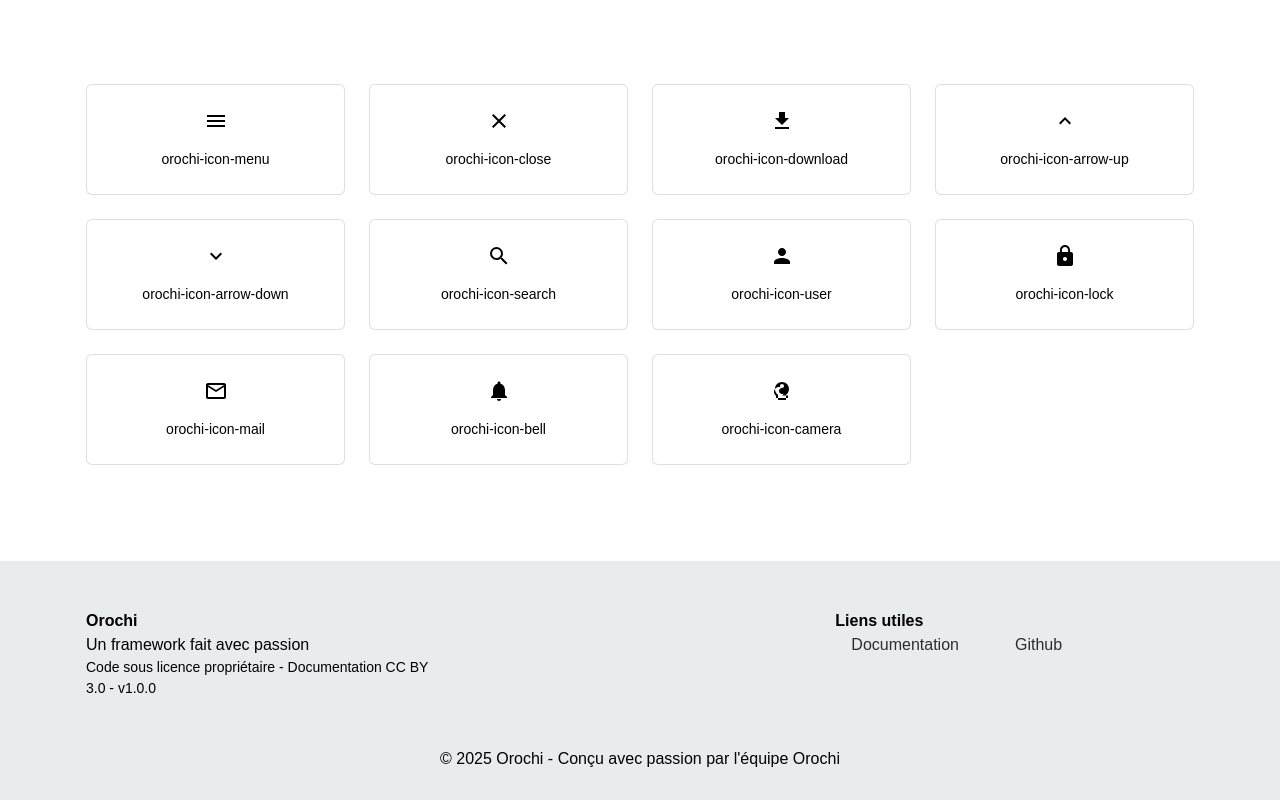
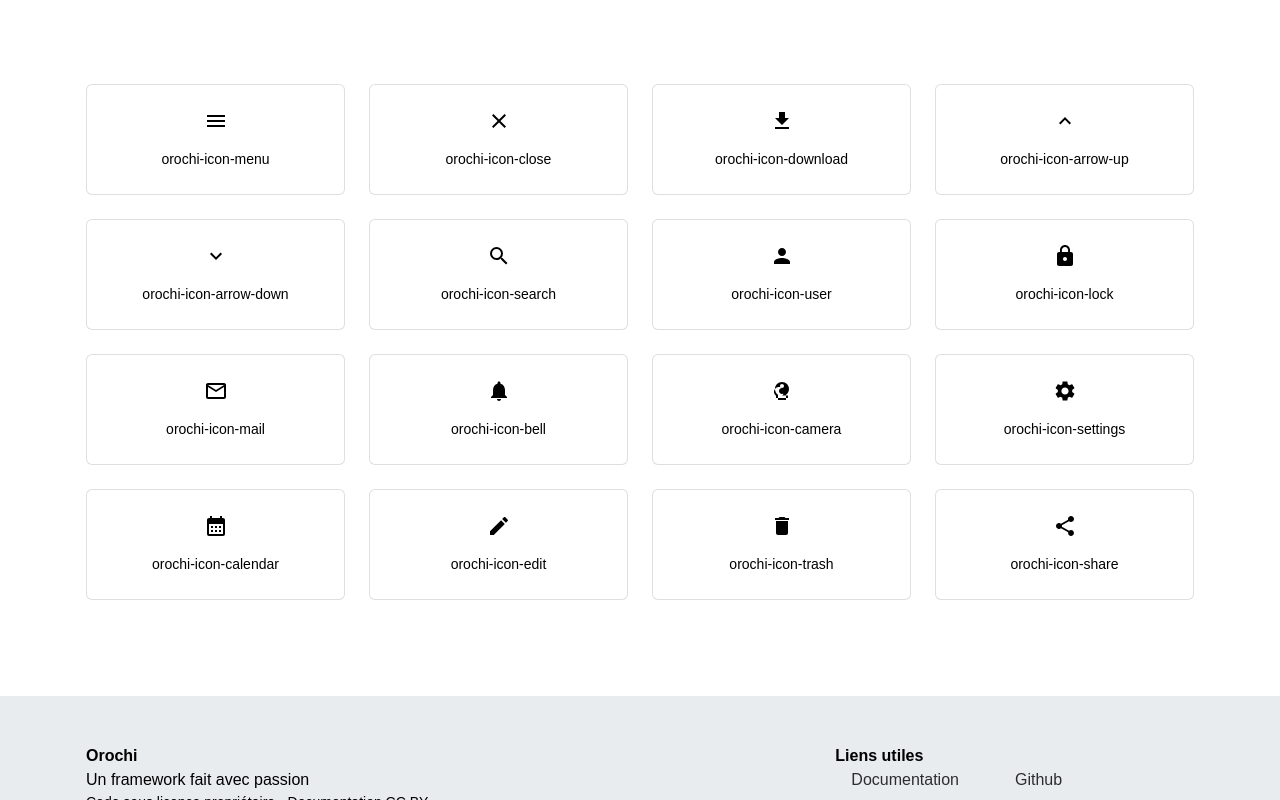
Before and after one commit to Orochichrys/orochi-framework, a plain HTML site: page icons.html in a window 1280 px wide. Shown: the part 400-1200 px from the top of the page. Drawn offline with Linux system fonts and the light colour scheme.

Commit message:
update icons.html

```diff
--- a/icons.html
+++ b/icons.html
@@ -2,6 +2,7 @@
 <html lang="fr">
 <head>
   <meta charset="UTF-8">
+  <meta name="viewport" content="width=device-width, initial-scale=1">
   <title>Icônes Orochi</title>
   <link rel="stylesheet" href="orochi-test.css">
   <link rel="stylesheet" href="orochi-icons.css">
@@ -149,6 +150,55 @@
     </div>
   </div>
 
+
+  <div class="orochi-col-12 orochi-col-xs-4 orochi-col-sm-4 orochi-col-md-4 orochi-col-lg-3">
+    <div class="orochi-card orochi-p-4 orochi-text-center">
+      <i class="orochi-icon orochi-icon-settings orochi-mb-3"></i>
+      <div class="orochi-text-sm">
+        <code>orochi-icon-settings</code>
+      </div>
+    </div>
+  </div>
+
+
+  <div class="orochi-col-12 orochi-col-xs-4 orochi-col-sm-4 orochi-col-md-4 orochi-col-lg-3">
+    <div class="orochi-card orochi-p-4 orochi-text-center">
+      <i class="orochi-icon orochi-icon-calendar orochi-mb-3"></i>
+      <div class="orochi-text-sm">
+        <code>orochi-icon-calendar</code>
+      </div>
+    </div>
+  </div>
+
+
+  <div class="orochi-col-12 orochi-col-xs-4 orochi-col-sm-4 orochi-col-md-4 orochi-col-lg-3">
+    <div class="orochi-card orochi-p-4 orochi-text-center">
+      <i class="orochi-icon orochi-icon-edit orochi-mb-3"></i>
+      <div class="orochi-text-sm">
+        <code>orochi-icon-edit</code>
+      </div>
+    </div>
+  </div>
+
+
+  <div class="orochi-col-12 orochi-col-xs-4 orochi-col-sm-4 orochi-col-md-4 orochi-col-lg-3">
+    <div class="orochi-card orochi-p-4 orochi-text-center">
+      <i class="orochi-icon orochi-icon-trash orochi-mb-3"></i>
+      <div class="orochi-text-sm">
+        <code>orochi-icon-trash</code>
+      </div>
+    </div>
+  </div>
+
+
+  <div class="orochi-col-12 orochi-col-xs-4 orochi-col-sm-4 orochi-col-md-4 orochi-col-lg-3">
+    <div class="orochi-card orochi-p-4 orochi-text-center">
+      <i class="orochi-icon orochi-icon-share orochi-mb-3"></i>
+      <div class="orochi-text-sm">
+        <code>orochi-icon-share</code>
+      </div>
+    </div>
+  </div>
   <!-- Ajoutez les autres icônes suivant le même modèle -->
 </div>
   </main>
```
